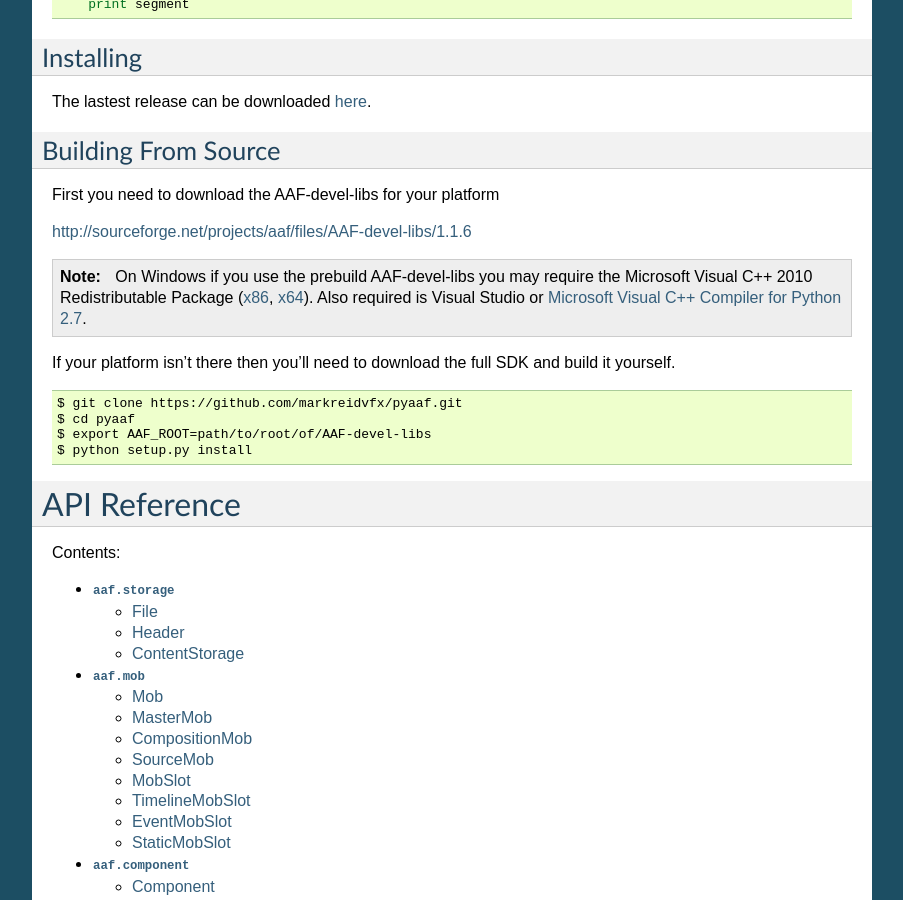
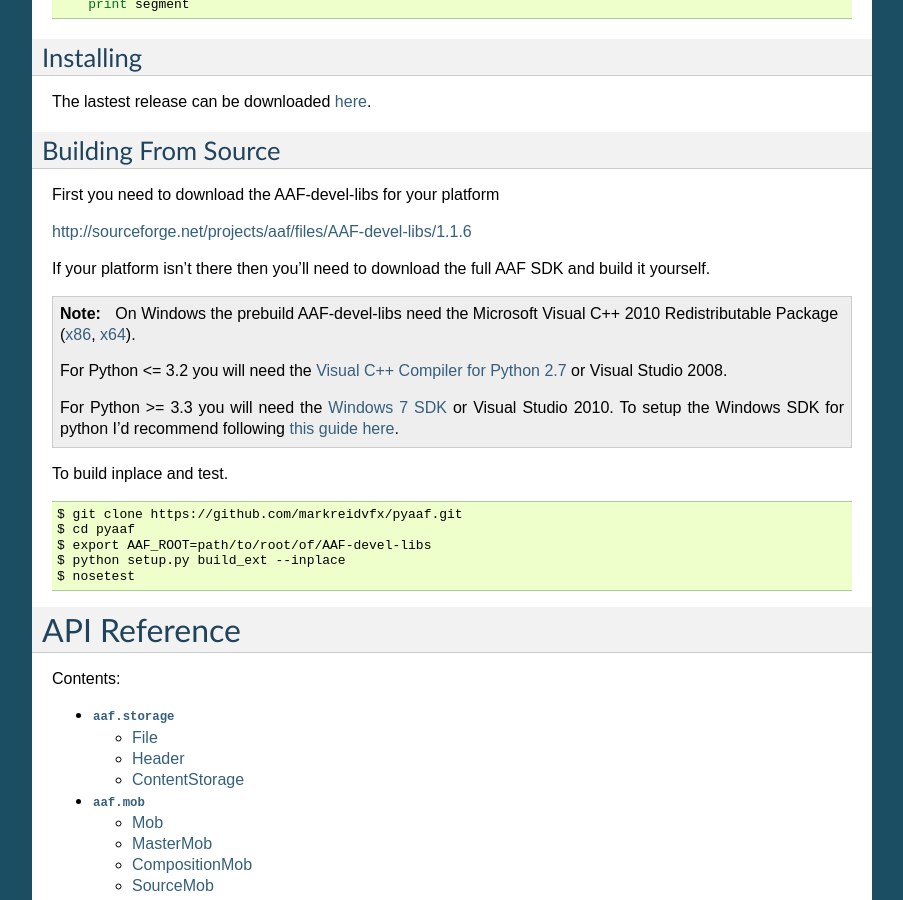
Before and after one commit to markreidvfx/pyaaf, a Sphinx documentation site: the page built from docs/index.rst, in a window 1280 px wide and 900 px high, scrolled down 491 px. Shown: the whole window, without its empty margins (198-1101 px from the left). Built offline with Sphinx 7.4.7, drawn with Linux system fonts in a browser that asks for light colours.

Commit message:
more windows building docs

```diff
--- a/docs/index.rst
+++ b/docs/index.rst
@@ -47,24 +47,35 @@ First you need to download the AAF-devel-libs for your platform
 
 http://sourceforge.net/projects/aaf/files/AAF-devel-libs/1.1.6
 
+
+If your platform isn't there then you'll need to download the full AAF SDK
+and build it yourself.
+
 .. note::
-    On Windows if you use the prebuild AAF-devel-libs you may
-    require the Microsoft Visual C++ 2010 Redistributable Package (x86_, x64_).
-    Also required is Visual Studio or `Microsoft Visual C++ Compiler for Python 2.7`__.
+    On Windows the prebuild AAF-devel-libs need the
+    Microsoft Visual C++ 2010 Redistributable Package (x86_, x64_).
+
+    For Python <= 3.2 you will need the `Visual C++ Compiler for Python 2.7`_ or Visual Studio 2008.
+
+    For Python >= 3.3 you will need the `Windows 7 SDK`_ or Visual Studio 2010.
+    To setup the Windows SDK for python I'd recommend following `this guide here`_.
 
 .. _x86: https://www.microsoft.com/en-ca/download/details.aspx?id=5555
 .. _x64: https://www.microsoft.com/en-ca/download/details.aspx?id=14632
-__ https://www.microsoft.com/en-ca/download/details.aspx?id=44266
+.. _Visual C++ Compiler for Python 2.7: https://www.microsoft.com/en-ca/download/details.aspx?id=44266
+.. _Windows 7 SDK: https://www.microsoft.com/en-us/download/details.aspx?id=3138
+.. _this guide here: http://blog.ionelmc.ro/2014/12/21/compiling-python-extensions-on-windows/#for-python-3-4
 
-If your platform isn't there then you'll need to download the full SDK
-and build it yourself.
+
+To build inplace and test.
 
 ::
 
     $ git clone https://github.com/markreidvfx/pyaaf.git
     $ cd pyaaf
     $ export AAF_ROOT=path/to/root/of/AAF-devel-libs
-    $ python setup.py install
+    $ python setup.py build_ext --inplace
+    $ nosetest
 
 
 API Reference
```
